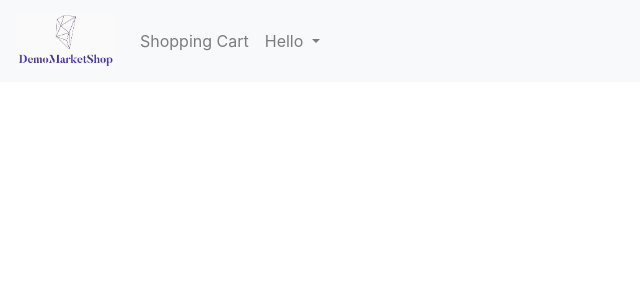
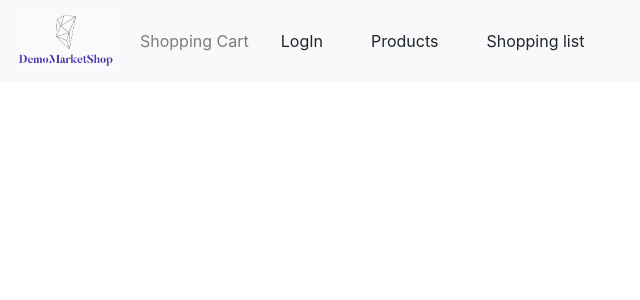
Before and after one commit to danmalmx/DemoMarketShop_final, an Angular app in the folder Angular/: page / in a window 1280 px wide. Shown: the top 300 px of the page, without its empty margins (0-640 px from the left). Built offline with nearby package versions, Linux system fonts and the light colour scheme; no server answers; sample sign-in values are in the browser's storage.

Commit message:
[WIP] navbar refactoring

```diff
--- a/Angular/angular.json
+++ b/Angular/angular.json
@@ -29,7 +29,8 @@
               "node_modules/ngx-toastr/toastr.css"
             ],
             "scripts": [
-              "node_modules/jquery/dist/jquery.min.js"
+              "node_modules/jquery/dist/jquery.min.js",
+              "node_modules/bootstrap/dist/js/bootstrap.min.js"
             ]
           },
           "configurations": {
--- a/Angular/src/app/bs-navbar/bs-navbar.component.css
+++ b/Angular/src/app/bs-navbar/bs-navbar.component.css
@@ -1,13 +1,29 @@
 .navbar{
     cursor: pointer;
+
+}
+/* .navbar {
+    display: flex;
 }
 
-.navbar-nav {
+.collapse {
+    display:flex;
+    justify-content: space-between;
+    flex-direction: row;
+}
+.collapse ul {
+   float: right;
+    justify-content: space-between;
+    flex-direction: row;
+}
+
+.collapse ul {
+    display:flex;
+} */
+
+/* #navbarsExampleDefault {
     display:flex;
     justify-content: space-between;
     flex-direction: row;
     z-index: 1;
-}
-.navbar-nav ul {
-    display: flex;
-}
+} */
--- a/Angular/src/app/bs-navbar/bs-navbar.component.html
+++ b/Angular/src/app/bs-navbar/bs-navbar.component.html
@@ -1,19 +1,19 @@
-<nav class="navbar navbar-expand-md navbar-light bg-light fixed-top">
-  <a class="navbar-brand" routerLink="/products/products"> <img src="../../assets/img/DMS.png" alt=""></a>
+ <!-- <nav class="navbar navbar-expand-md navbar-light bg-light fixed-top">
+    <a class="navbar-brand" routerLink="/products/products"> <img src="../../assets/img/DMS.png" alt="DMS"></a>
     <button class="navbar-toggler" type="button" data-toggle="collapse" data-target="#navbarsExampleDefault"
       aria-controls="navbarsExampleDefault" aria-expanded="false" aria-label="Toggle navigation">
       <span class="navbar-toggler-icon"></span>
     </button>
 
     <div class="collapse navbar-collapse" id="navbarsExampleDefault">
-    <ul class="navbar-nav mr-auto">
+      <div class="navbar-nav mr-auto">
         <li class="nav-item">
           <a *ngIf="!service.isAdminLoggedIn()" class="nav-link" routerLink="/shopping-cart">Shopping Cart</a>
         </li>
 
-      <li ngbDropdown class="nav-item dropdown">
+        <ul ngbDropdown class="nav-item dropdown">
           <a ngbDropdownToggle class="nav-link dropdown-toggle" id="dropdown01" data-toggle="dropdown"
-          aria-haspopup="true" aria-expanded="false" ng-controller="register"> Hello {{ username }}</a>
+            aria-haspopup="true" aria-expanded="false" ng-controller="register"> Hello you! {{ username }}</a>
           <div ngbDropdownMenu class="dropdown-menu" aria-labelledby="dropdown01">
         <li *ngIf="!service.isLoggedIn()"><a class="dropdown-item" routerLink="/user/login">LogIn</a></li>
         <li *ngIf="!service.isAdminLoggedIn()"><a class="dropdown-item" routerLink="/products/products">Products</a></li>
@@ -26,7 +26,36 @@
         <li *ngIf="service.isLoggedIn()"><a class="dropdown-item" (click)="onLogout()" routerLink="/user/login">Logout</a>
         </li>
     </div>
+  </ul>
+  </div>
+    </div>
+  </nav> -->
+
+  <nav class="navbar navbar-expand-md navbar-light bg-light fixed-top">
+      <a class="navbar-brand" routerLink="/products/products"> <img src="../../assets/img/DMS.png" alt="DMS"></a>
+      <button class="navbar-toggler " type="button" data-toggle="collapse" data-target="#navbarsExampleDefault" aria-controls="navbarsExampleDefault" aria-expanded="false" aria-label="Toggle navigation">
+    <span class="navbar-toggler-icon"></span>
+  </button>
+  <div class="collapse navbar-collapse" id="navbarsExampleDefault">
+      <div class="navbar-nav mr-auto">
+        <li class="nav-item">
+          <a *ngIf="!service.isAdminLoggedIn()" class="nav-link" routerLink="/shopping-cart">Shopping Cart</a>
+        </li>
+
+  <div class="collapse navbar-collapse mb-6" id="navbarsExampleDefault">
+    <ul class="navbar-nav mr-auto mb-6">
+        <li *ngIf="!service.isLoggedIn()"><a class="dropdown-item" routerLink="/user/login">LogIn</a></li>
+        <li *ngIf="!service.isAdminLoggedIn()"><a class="dropdown-item" routerLink="/products/products">Products</a></li>
+        <li *ngIf="!service.isAdminLoggedIn()"><a class="dropdown-item" routerLink="/shopping-cart">Shopping list</a></li>
+        <li *ngIf="service.isAdminLoggedIn()"><a class="dropdown-item" routerLink="/admin/admin-orders">Admin - Orders</a>
+        </li>
+        <li *ngIf="service.isAdminLoggedIn()"><a class="dropdown-item" routerLink="/admin/admin-products">Admin
+            Products</a>
+        </li>
+        <li *ngIf="service.isLoggedIn()"><a class="dropdown-item" (click)="onLogout()" routerLink="/user/login">Logout</a>
         </li>
     </ul>
    </div>
+  </div>
+  </div>
   </nav>
--- a/Angular/src/app/products/products.component.html
+++ b/Angular/src/app/products/products.component.html
@@ -7,10 +7,10 @@
             <a
             class="list-group-item list-group-item-action"
             [class.active]="!category"
-            routerLink="/"
+            routerLink="/products/products"
             >All Categories</a>
             <a *ngFor="let c of categories$ | async"
-            routerLink="/"
+            routerLink="/products/products"
             [queryParams]="{ category: c.CategoryName }"
             class="list-group-item list-group-item-action"
             [class.active]="category === c.CategoryName">
```
Also changed, not shown: 1 other file (tests, documents, lock files or other folders). Lines whose indentation alone changed are shown as unchanged.
